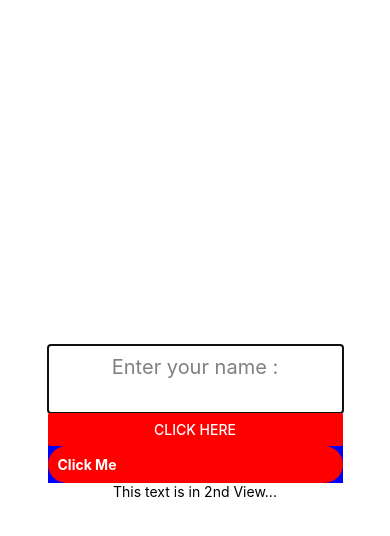
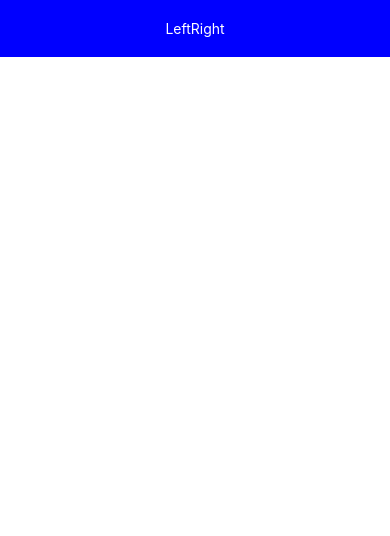
Before and after one commit to srdevaraj/Training-1, a React Native app: screen / in a window 390 px wide. Shown: the top 536 px of the page. Built offline with nearby package versions, Linux system fonts and the light colour scheme.

Commit message:
making changes to learn the flexD

```diff
--- a/App.js
+++ b/App.js
@@ -3,62 +3,21 @@ import { Button, StyleSheet, Text, TextInput, View ,Pressable} from 'react-nativ
 
 export default function App() {
   return (
-    <View style={styles.container}>
-      <View style={styles.v1}>
-        <StatusBar style="auto" />
-      <TextInput
-        style = {styles.TextInput}
-        placeholder='Enter your name :'
-        placeholderTextColor={'grey'}
-        secureTextEntry
-        multiline
-        numberOfLines={2}
-        autoFocus
-      />
-
-      <Button
-        title='Click here'
-        color={"red"}
-        onPress={()=>alert('Button pressed...')}
-      />
-      <Pressable
-        onPress={() => console.log('Pressed')}
-        style={({ pressed }) => [
-        {
-          backgroundColor: pressed ? 'pink' : 'red',
-          padding: 10,
-
-          borderRadius: 20
-        },
-        ]}
-      >
-  <Text style={{ color: 'white', fontWeight: 'bold' }}>Click Me</Text>
-</Pressable>
+      <View style={styles.v2}>
+      <StatusBar style="auto"/>
+        <Text style={{color:'white'}}>Left</Text>
+        <Text style={{color:'white'}}>Right</Text>
       </View>
-      <View>
-        <Text>This text is in 2nd View...</Text>
-      </View>
-    </View>
   );
 }
 
 const styles = StyleSheet.create({
-  container: {
-    flex: 1,
-    backgroundColor: '#fff',
-    alignItems: 'center',
-    justifyContent: 'center',
-  },
-  TextInput:{
+  v2:{
+    flexDirection:'row',
+    width:'100%',
+    padding:20,
+    backgroundColor:'blue',
     justifyContent:'center',
-    textAlign:'center',
-    fontSize:20,
-    color:'black',
-    padding:10,
-    backgroundColor:'white'
-  },
-  v1:{
-    backgroundColor:'blue',
-    color:'white'
+    alignItems:'center',
   }
 });
```
